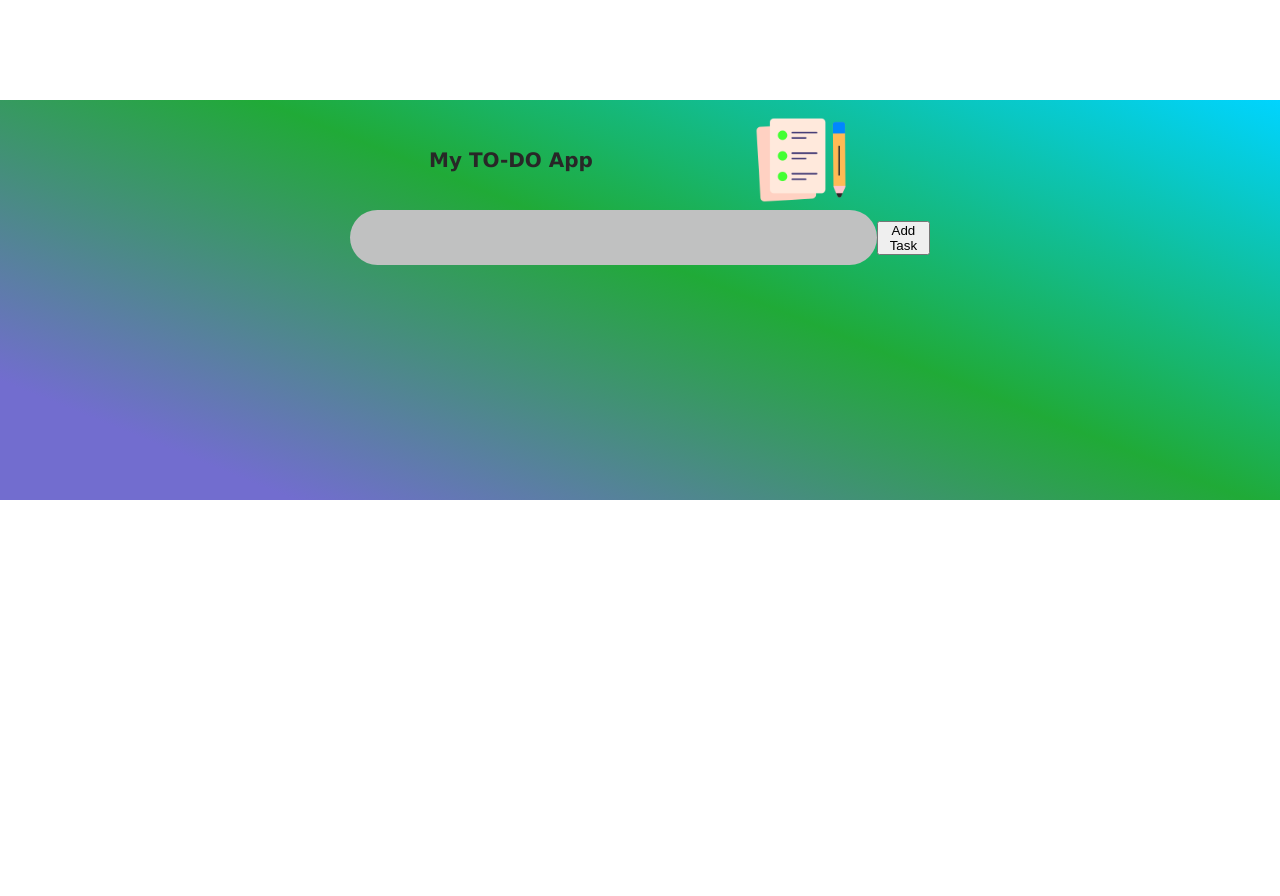
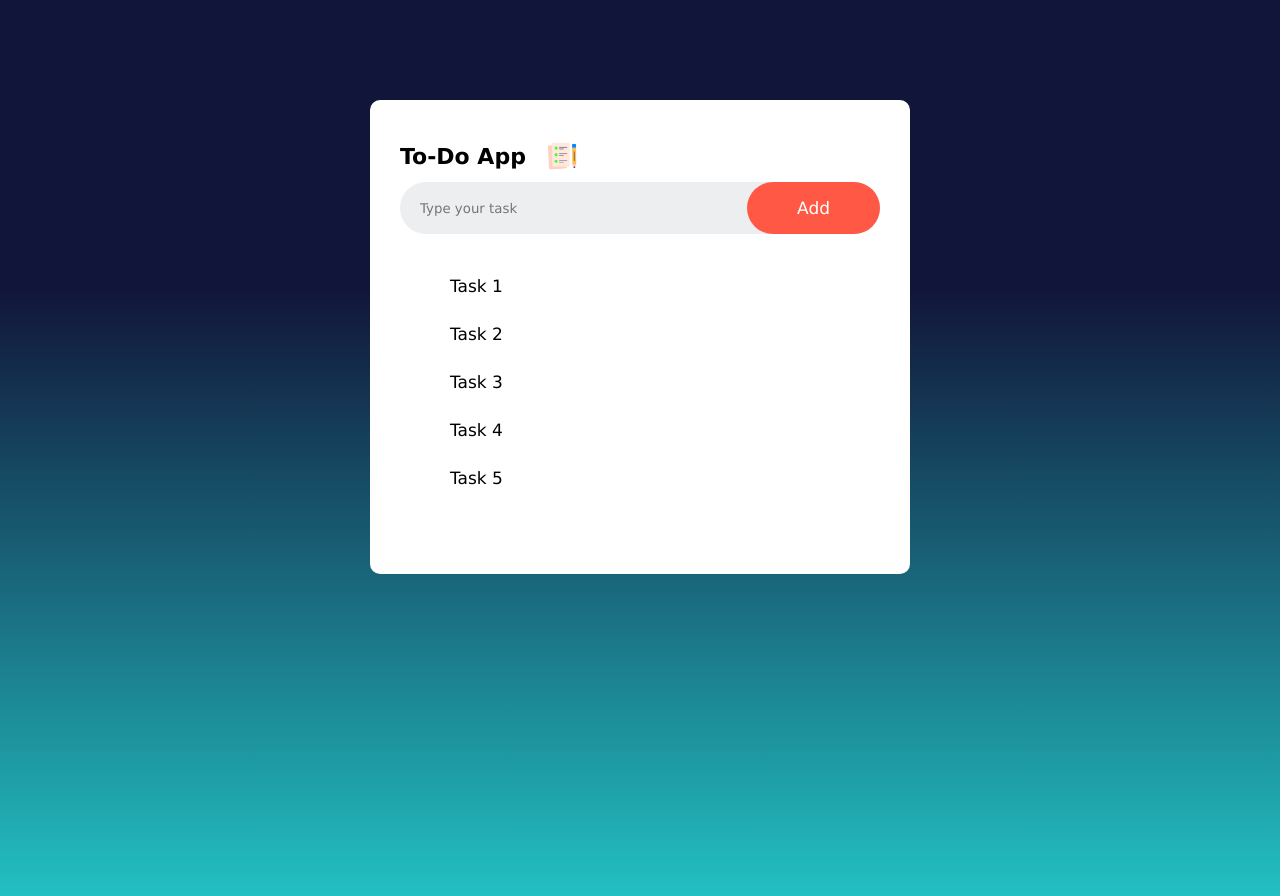
Before and after one commit to mahmadul-dev/todo-app, a plain HTML site: page index.html in a window 1280 px wide. Before the commit the page ends 800 px from the top, so only its background shows below. Drawn offline with Linux system fonts and the light colour scheme.

Commit message:
Only CSs

```diff
--- a/index.html
+++ b/index.html
@@ -11,64 +11,63 @@
 <body>
   <div class="container">
     <div class="todo-app">
-      <div class="flex">
-        <h1>My TO-DO App</h1>
-        <img src="./images/icon.png" alt="">
-
+      <h1>To-Do App<img src="images/icon.png" alt=""></h1>
+      <div class="row">
+        <input type="text" placeholder="Type your task" id="input-task">
+        <button onclick="addTask()">Add</button>
       </div>
-      <div class="flex">
-        <input type="text" id="task-input">
-        <button onclick="addTask()">Add Task</button>
-      </div>
-      <div>
-        <ul id="task-container" class="flex">
-          <!-- <li>1</li>
-          <li>2</li>
-          <li>3</li>
-          <li>4</li> -->
-        </ul>
-      </div>
-
+      <ul id="task-container">
+        <li>Task 1</li>
+        <li>Task 2</li>
+        <li>Task 3</li>
+        <li>Task 4</li>
+        <li>Task 5</li>
+      </ul>
     </div>
   </div>
 
   <script>
-    const taskInput = document.getElementById("task-input");
-    const taskContainer = document.getElementById("task-container");
 
-    function addTask() {
-      if (taskInput.value === "") {
-        alert("Please, Type your task!")
-        saveTask()
-      }
-      else {
-        let taskItem = document.createElement("li")
-        taskItem.innerHTML = taskInput.value
-        taskContainer.appendChild(taskItem)
-        saveTask()
-        let remove = document.createElement("span")
-        remove.innerHTML = "\u00d7"
-        taskContainer.appendChild(remove)
-        saveTask()
-      }
-      taskInput.value = ""
-      saveTask()
-    }
-    function saveTask() {
-      localStorage.setItem("data", taskContainer.innerHTML);
-    }
-    taskContainer.addEventListener("click", function (e) {
 
-      if (e.target.tagName === "LI") {
-        e.target.classList.toggle("checked");
-        saveData();
-      }
-      else if (e.target.tagName === "SPAN") {
-        e.target.parentElement.remove();
-        saveData();
-      }
-    }
-    ), false;
+
+
+
+    // const taskInput = document.getElementById("task-input");
+    // const taskContainer = document.getElementById("task-container");
+
+    // function addTask() {
+    //   if (taskInput.value === "") {
+    //     alert("Please, Type your task!")
+    //     saveTask()
+    //   }
+    //   else {
+    //     let taskItem = document.createElement("li")
+    //     taskItem.innerHTML = taskInput.value
+    //     taskContainer.appendChild(taskItem)
+    //     saveTask()
+    //     let remove = document.createElement("span")
+    //     remove.innerHTML = "\u00d7"
+    //     taskContainer.appendChild(remove)
+    //     saveTask()
+    //   }
+    //   taskInput.value = ""
+    //   saveTask()
+    // }
+    // function saveTask() {
+    //   localStorage.setItem("data", taskContainer.innerHTML);
+    // }
+    // taskContainer.addEventListener("click", function (e) {
+
+    //   if (e.target.tagName === "LI") {
+    //     e.target.classList.toggle("checked");
+    //     saveData();
+    //   }
+    //   else if (e.target.tagName === "SPAN") {
+    //     e.target.parentElement.remove();
+    //     saveData();
+    //   }
+    // }
+    // ), false;
 
   </script>
 </body>
--- a/style.css
+++ b/style.css
@@ -2,21 +2,90 @@
   margin: 0;
   padding: 0;
   box-sizing: border-box;
+  font-family: Verdana, Geneva, Tahoma, sans-serif;
 }
 body {
-  color: #fff;
-  font-family: Verdana, Geneva, Tahoma, sans-serif;
-}
-.container {
-  background: rgb(114, 109, 207);
+  width: 100%;
+  background: rgb(34, 193, 195);
+  min-height: 100vh;
   background: linear-gradient(
-    22deg,
-    rgba(114, 109, 207, 1) 13%,
-    rgba(32, 170, 55, 1) 55%,
-    rgba(0, 212, 255, 1) 100%
+    0deg,
+    rgba(34, 193, 195, 1) 0%,
+    rgba(17, 21, 57, 1) 68%
   );
+  background-repeat: no-repeat;
 }
 .todo-app {
+  width: 100%;
+  max-width: 540px;
+  background-color: #fff;
+  margin: 100px auto 20px;
+  padding: 40px 30px 70px;
+  border-radius: 10px;
+}
+.todo-app h1 {
+  display: flex;
+  align-items: center;
+  font-size: 22px;
+}
+.todo-app h1 img{
+  width: 32px;
+  margin-left: 20px;
+}
+.row{
+  background: #edeef0;
+  padding-left: 10px;
+  display: flex;
+  justify-content: space-between;
+  align-items: center;
+  margin: 10px auto 30px;
+  border-radius: 30px;
+}
+input{
+  flex: 1;
+  padding: 10px;
+  background-color: transparent;
+  border: none;
+  outline: none;
+  /* font-size: 16px; */
+  font-weight: 14px;
+}
+button{
+  border: none;
+  padding: 16px 50px;
+  background: #ff5945;
+  color: #fff;
+  font-size: 17px;
+  border-radius: 50px;
+  cursor: pointer;
+}
+ul li{
+  list-style: none;
+  cursor: pointer;
+  padding: 12px 8px 12px 50px;
+  font-size: 17px;
+  user-select: none;
+  /* background-color: #edeef0; */
+  /* background-color: #1455d8; */
+  margin-bottom: 4px;
+  border-radius: 20px;
+}
+ul li::before{
+  content: '';
+  background-image: url(./images/checked.png);
+  border-radius: 50%;
+  background-size: cover;
+  width: 50px;
+  height: 50px;
+  background-position: center;
+
+
+}
+/* body {
+  color: #fff;
+
+} */
+/* .todo-app {
   width: 600px;
   height: 400px;
   margin: 100px auto;
@@ -48,4 +117,4 @@ input {
 span {
   cursor: pointer;
   background-color: rgb(231, 162, 162);
-}
+} */
```
